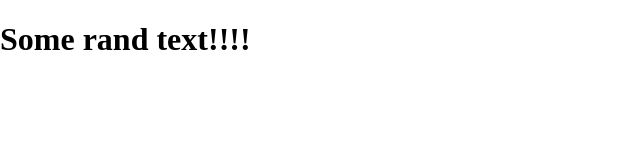
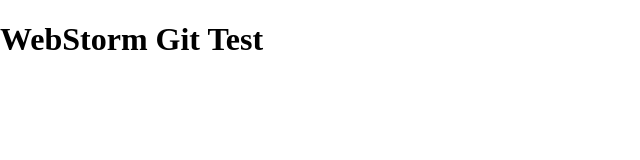
Before and after one commit to AndrDemchuk/git-test, a plain HTML site: page index.html in a window 1280 px wide. Shown: the whole page, without its empty margins (0-640 px from the left). Drawn offline with Linux system fonts and the light colour scheme.

Commit message:
Testing WebStorm built git

```diff
--- a/index.html
+++ b/index.html
@@ -8,6 +8,6 @@
     <link rel="stylesheet" href="style.css" />
   </head>
   <body>
-    <h1>Some rand text!!!!</h1>
+    <h1>WebStorm Git Test</h1>
   </body>
 </html>
```
